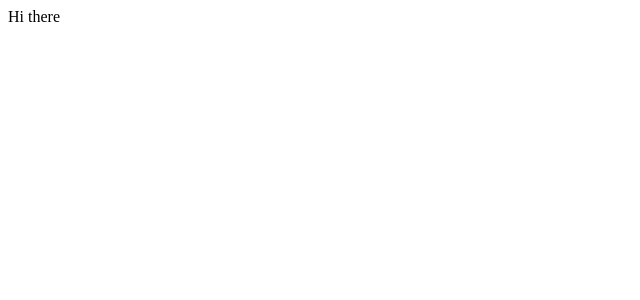
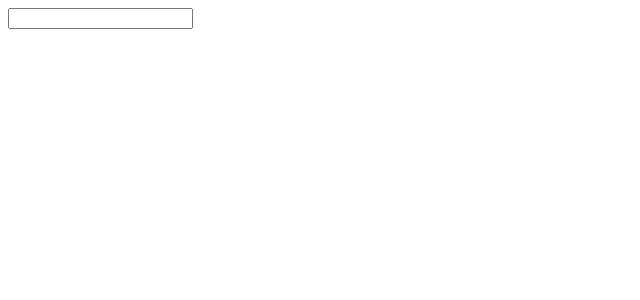
Before and after one commit to gabrielaabergamo/video-browser, a Vue app: page / in a window 1280 px wide. Shown: the top 300 px of the page, without its empty margins (0-640 px from the left). Built offline with nearby package versions, Linux system fonts and the light colour scheme.

Commit message:
utilizando o componente SideBar

```diff
--- a/src/App.vue
+++ b/src/App.vue
@@ -1,5 +1,7 @@
 <template>
-  <div>Hi there</div>
+  <div>
+    <SearchBar></SearchBar>
+  </div>
 </template>
 
 <script>
@@ -7,6 +9,9 @@ import SearchBar from "./components/SearchBar.vue";
 
 export default {
   name: "App",
+  components: {
+    SearchBar,
+  },
 };
 </script>
 
```
